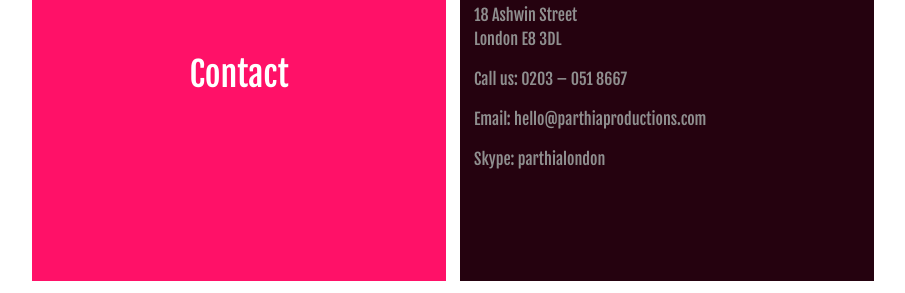
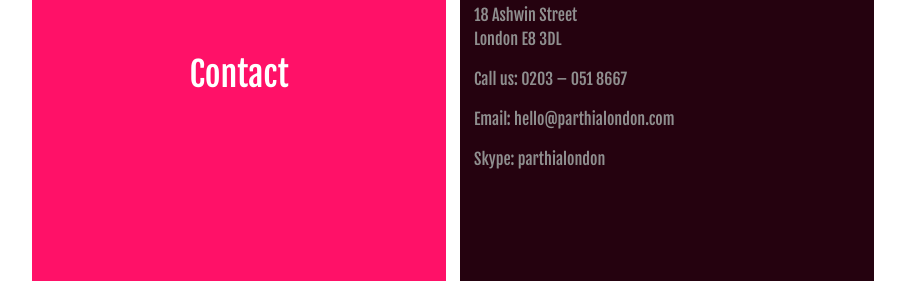
Before and after one commit to marchibbins/parthia, a Jekyll site: the page built from pages/contact.html, in a window 1280 px wide. Shown: the part 643-936 px from the top of the page, without its empty margins (187-1092 px from the left). Built offline with Jekyll 4.4.1, drawn with Linux system fonts in a browser that asks for light colours.

Commit message:
Update email

```diff
--- a/_config.yml
+++ b/_config.yml
@@ -1,6 +1,6 @@
 # Site settings
 title: "Parthia London"
-email: hello@parthiaproductions.com
+email: hello@parthialondon.com
 description: "We create digital content. From soup to nuts."
 url: "http://parthialondon.com"
 baseurl: ""
```
